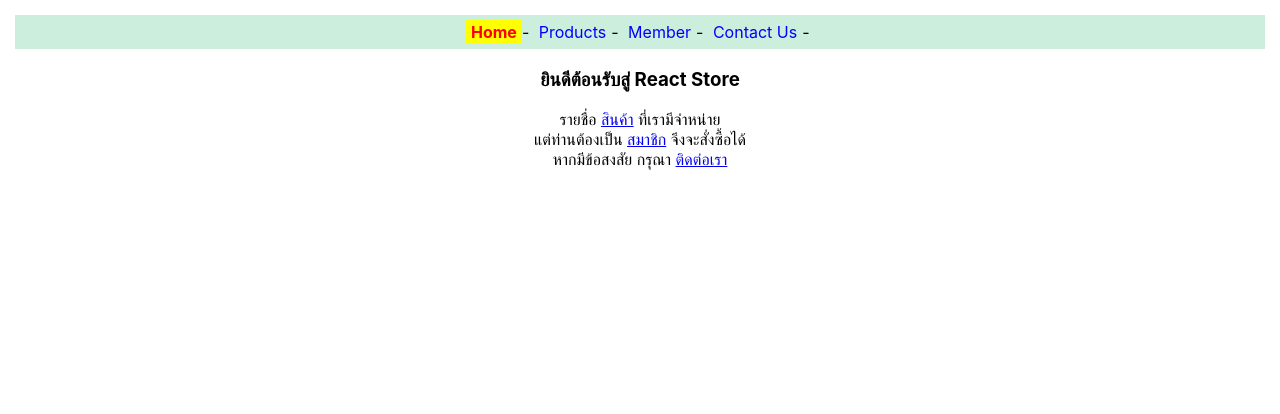
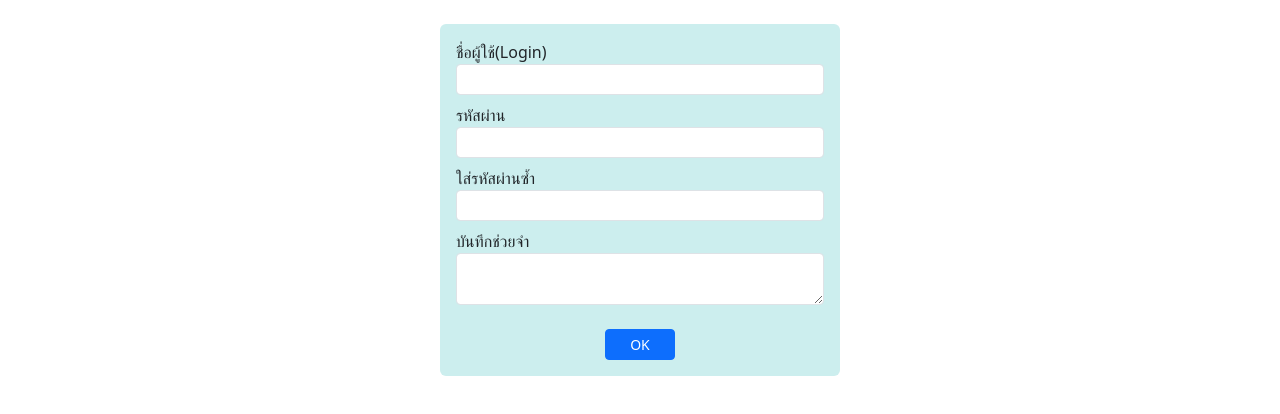
Before and after one commit to phollakrit/app1, a React (Create React App) app: page / in a window 1280 px wide. Shown: the top 414 px of the page. Built offline with nearby package versions, Linux system fonts and the light colour scheme.

Commit message:
Create form-text.js
create form-text.js

```diff
--- a/package.json
+++ b/package.json
@@ -6,6 +6,7 @@
     "@testing-library/jest-dom": "^5.17.0",
     "@testing-library/react": "^13.4.0",
     "@testing-library/user-event": "^13.5.0",
+    "bootstrap": "^5.3.2",
     "react": "^18.2.0",
     "react-dom": "^18.2.0",
     "react-router-dom": "^6.16.0",
--- a/src/App.js
+++ b/src/App.js
@@ -1,8 +1,8 @@
 import React from 'react'
-import Router3 from './router3';
+import FormText from './form-text';
 
 function App() {
-  return <Router3/>
+  return <FormText/>
 }
 
 export default App;
--- /dev/null
+++ b/src/form-text.js
@@ -0,0 +1,54 @@
+import React from 'react'
+
+export default function FormText() {
+    const textPswd = React.useRef()
+    const textPswd2 = React.useRef()
+
+    const onBlurPassword=()=>{
+        let pswd=textPswd.current.value
+        if (pswd !=='' && !pswd.match(/^[0-9a-zA-Z]+$/)){
+            textPswd.current.value=''
+            alert('ต้องเป็น 0-9 หรือ a-z หรือ A-Z เท่านั้น')
+        }
+    }
+
+    const onBlurPassword2=()=>{
+        if (textPswd.current.value !== textPswd2.current.value){
+            textPswd2.current.value=''
+            alert('รหัสผ่านทั้งสองช่องไม่ตรงกัน')
+        }
+    }
+  return (
+    <div className='mt-4 mx-auto p-3 rounded'
+    style={{width:'400px',background:'#cee'}}>
+        <form>
+            <div className='form-group mb-2'>
+                <label htmlFor='login'>ชื่อผู้ใช้(Login)</label>
+                <input type='text' id='login' name='login' maxLength='20'
+                className='form-control form-control-sm'/>
+            </div>
+            <div className='form-group mb-2'>
+                <label htmlFor='pswd'>รหัสผ่าน</label>
+                <input type='password' id='pswd' name='pswd' maxLength='10'
+                className='form-control form-control-sm' ref={textPswd}
+                onBlur={onBlurPassword}/>
+            </div>
+            <div className='form-group mb-2'>
+                <label htmlFor='pswd2'>ใส่รหัสผ่านซ้ำ</label>
+                <input type='password' id='pswd2'
+                className='form-control form-control-sm' ref={textPswd2}
+                onBlur={onBlurPassword2}/>
+            </div>
+            <div className='form-group mb-4'>
+                <label htmlFor='memo'>บันทึกช่วยจำ</label>
+                <textarea id='memo' name='memo' rows='2' maxLength='200'
+                className='form-control form-control-sm'></textarea>
+            </div>
+            <div className='text-center'>
+                <button className='btn btn-sm px-4 btn-primary'>OK</button>
+            </div>
+        </form>
+
+    </div>
+  )
+}
--- a/src/index.js
+++ b/src/index.js
@@ -3,6 +3,9 @@
 import './index.css';
 import App from './App';
 import reportWebVitals from './reportWebVitals';
+
+import 'bootstrap/dist/css/bootstrap.min.css'
+import 'bootstrap/dist/js/bootstrap.bundle.min.js'
 
 const root = ReactDOM.createRoot(document.getElementById('root'));
 root.render(
```
Also changed, not shown: 1 other file (tests, documents, lock files or other folders).
